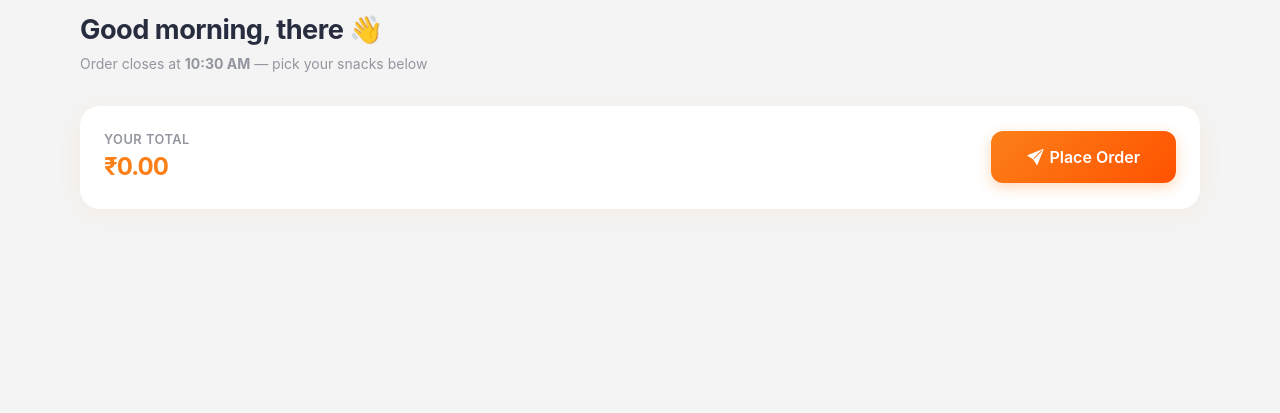
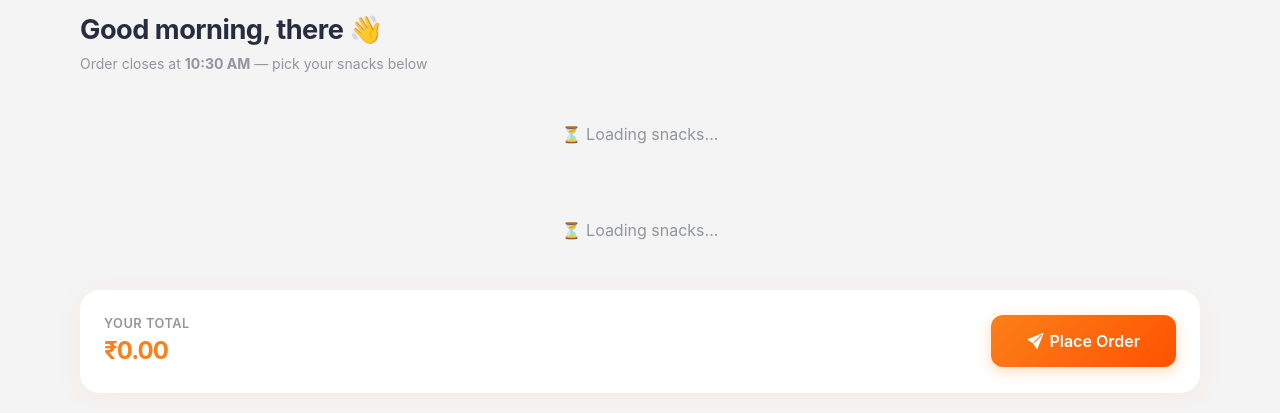
Before and after one commit to 67Robin/kadi-app, a Django app: page /dashboard/ in a window 1280 px wide. Shown: the part 83-496 px from the top of the page. Run offline with Django 4.2, Linux system fonts and the light colour scheme; data that the repository does not hold is empty.

Commit message:
loading dely fix

```diff
--- a/templates/core/dashboard.html
+++ b/templates/core/dashboard.html
@@ -47,7 +47,11 @@
 
 <div id="order-form">
   <div class="row g-3 mb-4" id="snack-grid"></div>
-
+  <div class="row g-3 mb-4" id="snack-grid">
+   <div class="text-center w-100 py-4" style="color:var(--text-muted);">
+    ⏳ Loading snacks...
+   </div>
+  </div>
  <div class="k-card p-4 animate-fade-up stagger-4">
   <div class="d-flex justify-content-between align-items-center gap-3">
     <div>
@@ -109,6 +113,22 @@
   }
 
  async function loadSnacks() {
+  const grid = document.getElementById('snack-grid');
+
+  // ✅ Show loading instantly
+  grid.innerHTML = `
+    <div class="text-center w-100 py-4" style="color:var(--text-muted);">
+      ⏳ Loading snacks...
+    </div>
+  `;
+
+  // ✅ Load cached snacks (instant UI)
+  const cached = localStorage.getItem('snacks_cache');
+  if (cached) {
+    snacks = JSON.parse(cached).filter(s => s.is_active);
+    renderSnacks();
+  }
+
   const res = await fetch(API + '/snacks/', {
     headers: { 'Authorization': 'Bearer ' + getToken() }
   });
@@ -119,6 +139,9 @@
   }
 
   snacks = (await res.json()).filter(s => s.is_active);
+
+  // ✅ Save cache
+  localStorage.setItem('snacks_cache', JSON.stringify(snacks));
 
   await checkExistingOrder();
   renderSnacks();
@@ -173,6 +196,7 @@
 
   function renderSnacks() {
     const grid = document.getElementById('snack-grid');
+    grid.style.opacity = 0;
     grid.innerHTML = snacks.map((s, i) => `
       <div class="col-6 col-md-4 col-lg-3 animate-fade-up"
         style="animation-delay:${i * 0.05}s;opacity:0;">
@@ -182,7 +206,7 @@
             background:var(--primary-light);display:flex;align-items:center;
             justify-content:center;margin:0 auto 12px;">
             ${s.image_url
-              ? `<img src="${s.image_url}" alt="${s.name}"
+              ? `<img src="${s.image_url}" alt="${s.name}" loading="lazy"
                   style="width:100%;height:100%;object-fit:cover;">`
               : `<span style="font-size:2rem;">🍱</span>`
             }
@@ -244,6 +268,9 @@
       card.style.background = 'white';
     }
     updateTotal();
+    setTimeout(() => {
+      grid.style.opacity = 1;
+    }, 50);
   }
 
   function updateTotal() {
```
Also changed, not shown: 1 other file.
